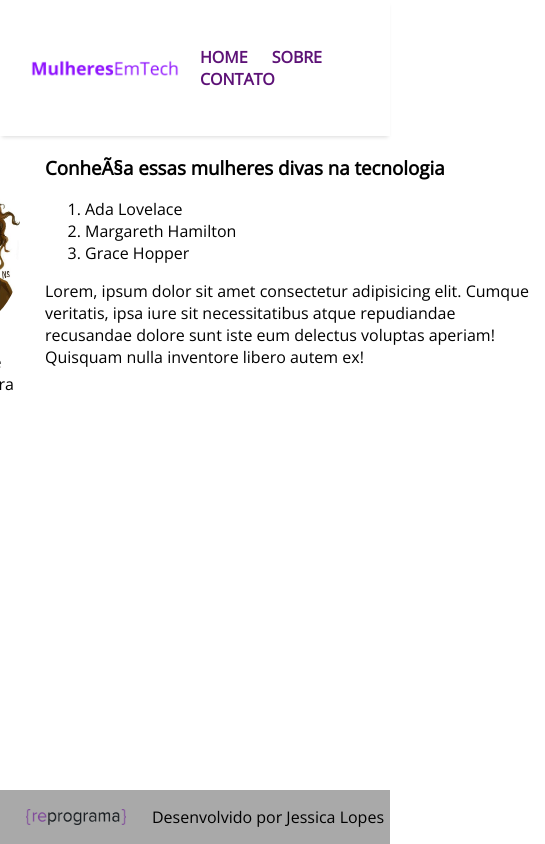
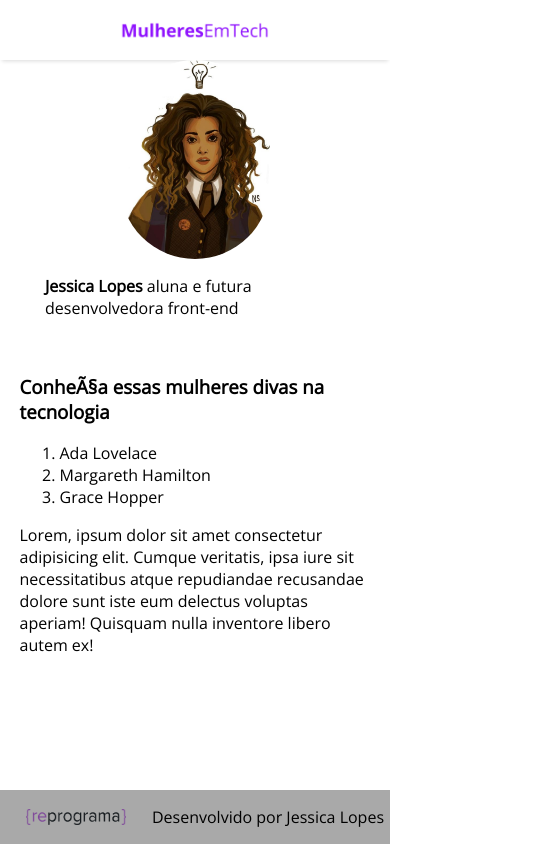
Before and after one commit to JeskaLopes/JeskaLopes.github.io, a plain HTML site: page site2/index.html in a window 390 px wide. Shown: the whole page, 545 px wide, since content can reach past the window. Drawn offline with nearby package versions, Linux system fonts and the light colour scheme.

Commit message:
responsividade corrigida

```diff
--- a/site2/css/style.css
+++ b/site2/css/style.css
@@ -7,7 +7,7 @@ body{
     display: flex;
     align-items: center;
     justify-content: space-between;
-    padding: 30px;
+    padding: 20px;
     box-shadow: 0px 3px 4px -2px rgba(0, 0, 0 , 0.15);
 }
 
@@ -37,21 +37,23 @@ body{
 }
 
 .conteudo{
-    display:flex;
-    align-items: center;
-    justify-content: center;
+   width: 100%;
+
+   margin: 0 auto;
+   display:flex;
+   justify-content: center;
+   align-items: center;
 }
 
  .conteudo__nome{
     font-weight: bold;
-
  }
 
 .conteudo__container{
-    margin: 0 auto;
-    width: 800px;
+    width: 100%;
     display: flex;
-    justify-content: space-around;
+    justify-content: center;
+    align-items: center;
 
 }
 
@@ -67,7 +69,7 @@ body{
 }
 
 .conteudo__autora{
-    width: 200px;
+    width: 300px;
 }
 
 .rodape{
@@ -85,7 +87,18 @@ body{
     margin: 0 20px;
 }
 
-@media(max-width: 400px) {.menu{
-    display: none;
+@media(max-width: 420px) {.logo{
+   display: block;
+   margin-left: auto;
+   margin-right: auto;
+    }
+    .navegacao__menu{
+        display:none;
+    }
+    .conteudo__container{
+        flex-wrap: wrap;
+    }
+    .conteudo__artigo{
+        margin: 5vw;
     }
 }
```
Also changed, not shown: site1/css/style.css (+5 -8 lines).
